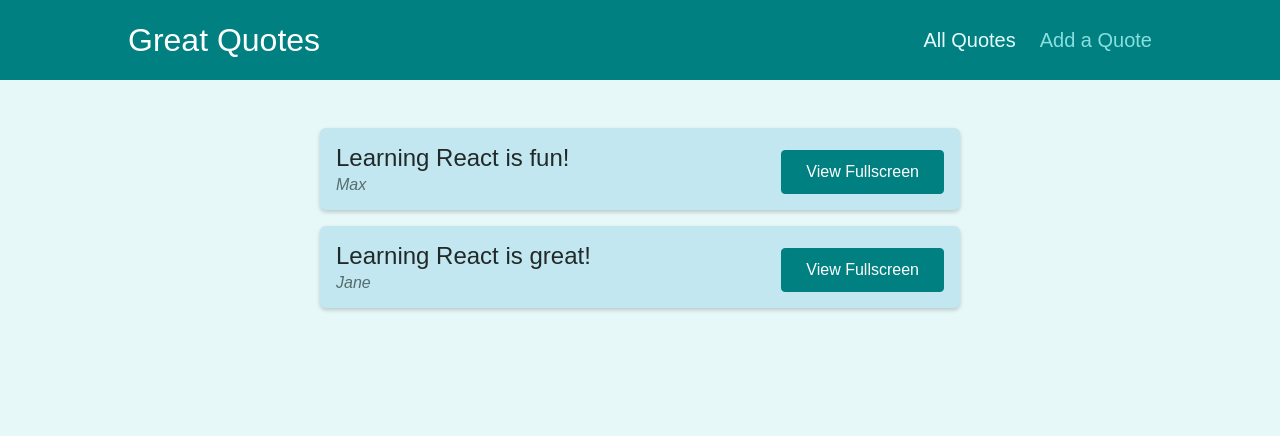
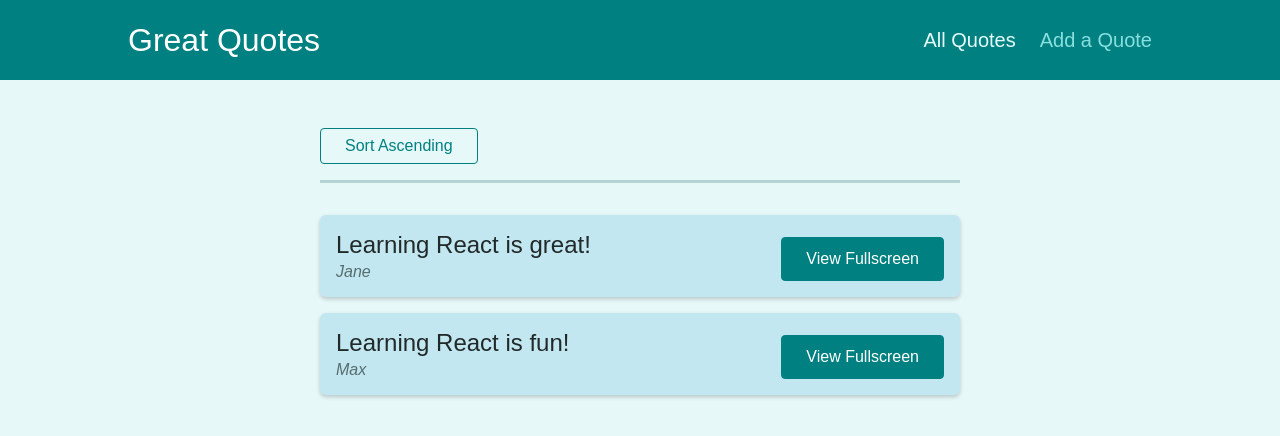
Before and after one commit to AyakaYasuda/React-routing, a React (Create React App) app in the folder quotes-app/: page /quotes in a window 1280 px wide. Shown: the top 436 px of the page. Built offline with nearby package versions, Linux system fonts and the light colour scheme.

Commit message:
enabled a sorting button by using query parameters

```diff
--- a/quotes-app/src/components/quotes/QuoteList.js
+++ b/quotes-app/src/components/quotes/QuoteList.js
@@ -1,13 +1,41 @@
-import { Fragment } from 'react';
+import { Fragment } from "react";
+import { useHistory, useLocation } from "react-router-dom";
 
-import QuoteItem from './QuoteItem';
-import classes from './QuoteList.module.css';
+import QuoteItem from "./QuoteItem";
+import classes from "./QuoteList.module.css";
 
-const QuoteList = (props) => {
+const sortQuotes = (quotes, ascending) => {
+  return quotes.sort((quoteA, quoteB) => {
+    if (ascending) {
+      return quoteA.id > quoteB.id ? 1 : -1;
+    } else {
+      return quoteA.id < quoteB.id ? 1 : -1;
+    }
+  });
+};
+
+const QuoteList = props => {
+  const history = useHistory();
+  const location = useLocation();
+
+  const queryParams = new URLSearchParams(location.search);
+  const isSortingAscending = queryParams.get("sort") === "asc";
+
+  const sortedQuotes = sortQuotes(props.quotes, isSortingAscending);
+
+  const changeSortingHandler = () => {
+    history.push("/quotes?sort=" + (isSortingAscending ? "desc" : "asc"));
+  };
+
   return (
     <Fragment>
+      <div className={classes.sorting}>
+        <button onClick={changeSortingHandler}>
+          Sort {isSortingAscending ? "Descending" : "Ascending"}
+        </button>
+      </div>
       <ul className={classes.list}>
-        {props.quotes.map((quote) => (
+        {sortedQuotes.map(quote => (
           <QuoteItem
             key={quote.id}
             id={quote.id}
```
